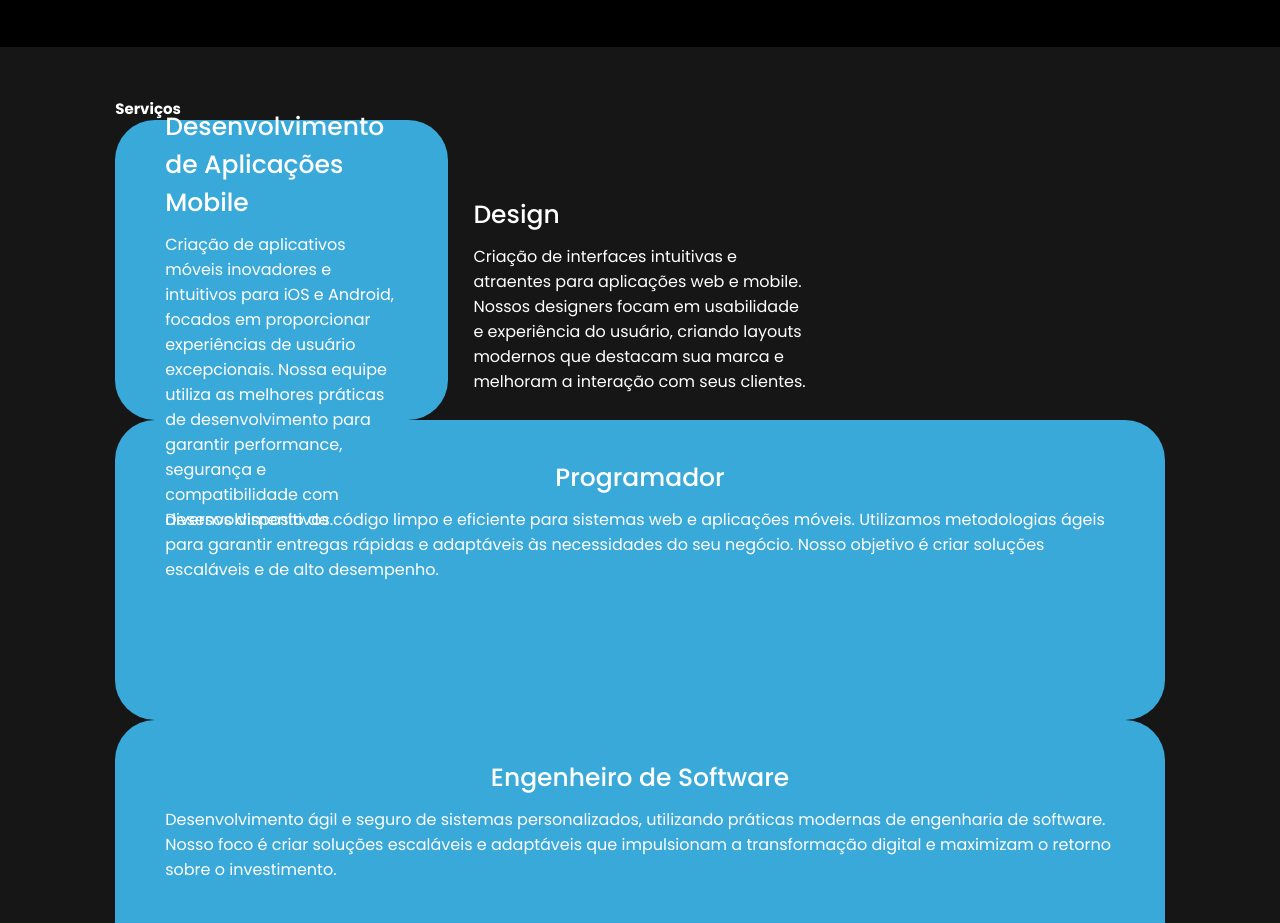
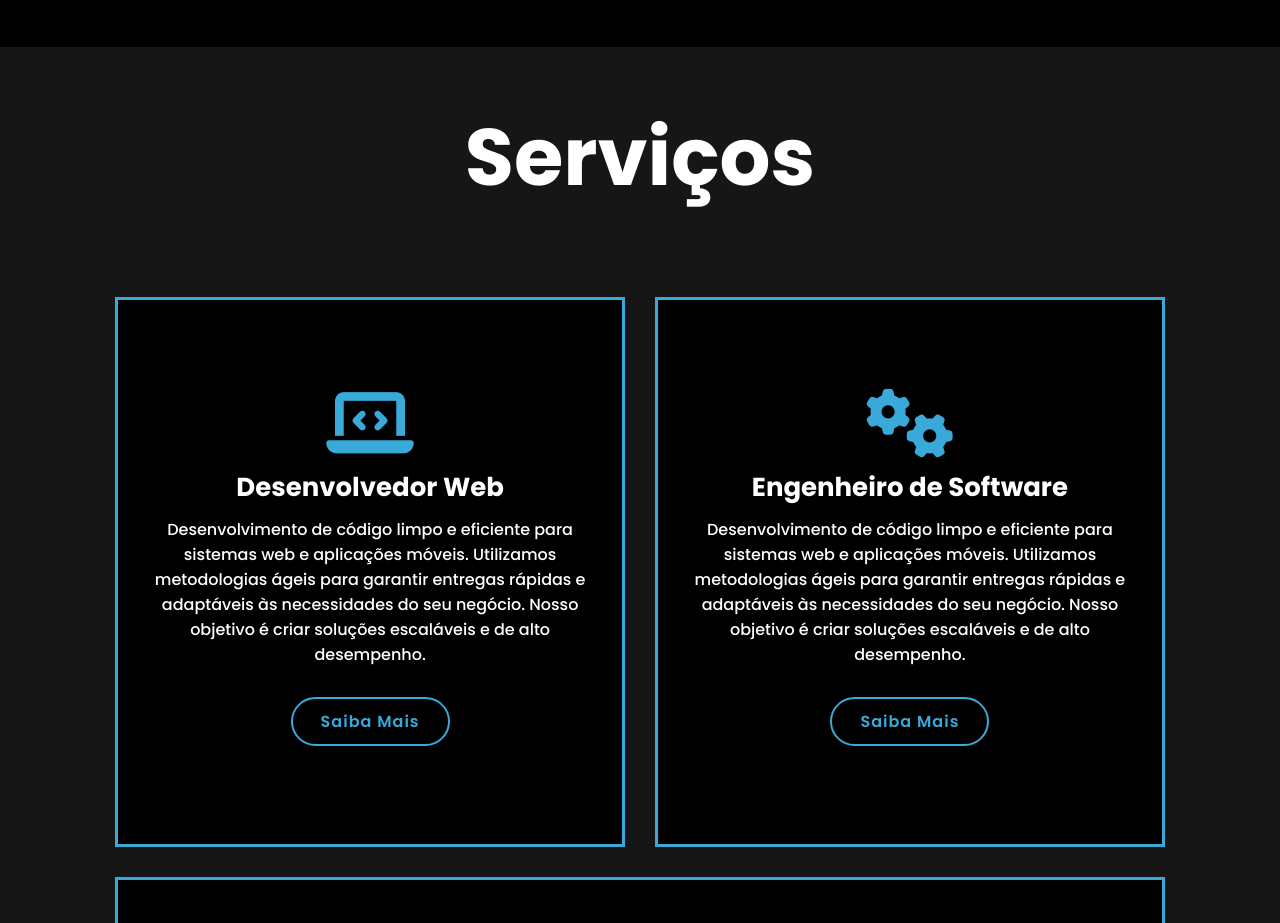
Before and after one commit to eoLellis/meu-portifolio, a plain HTML site: page index.html in a window 1280 px wide. Shown: the part 1018-1941 px from the top of the page. Drawn offline with Linux system fonts and the light colour scheme; a script that the page names is missing.

Commit message:
Inovando a Section de Serviços
Adicionei novos conceitos para esta parte e aprimorei mais ainda o CSS da página para que fique mais dinâmica.

```diff
--- /dev/null
+++ b/css/botao.css
@@ -0,0 +1,21 @@
+.btn{
+    display: inline-block;
+    padding: 1rem 2.8rem;
+    background: var(--bg-color);
+    border-radius: 4rem;
+    font-size: 1.6rem;
+    color: var(--main-color);
+    border: 2px solid var(--main-color);
+    letter-spacing: 0.1rem;
+    font-weight: 600;
+    transition: 0.3s ease-in-out;
+    cursor: pointer;
+}
+
+.btn:hover{
+    transform: scale(1.05);
+    background: var(--main-color);
+    color: var(--text-color);
+    border: 2px solid var(--main-color);
+    box-shadow: 0 0 25px var(--main-color);
+}
--- a/css/style.css
+++ b/css/style.css
@@ -383,77 +383,71 @@ span {
 
 /* Serviços */
 
+.servicos{
+    background-color: var(--second-bg-color);
+}
 
-.servicos {
-    background: var(--second-bg-color);
+.servicos h2{
+margin-bottom: 8rem;
+}
+
+.servicos-container{
+    display: flex;
+    align-items: center;
+    justify-content: center;
+    flex-wrap: wrap;
+    gap: 3rem;
+}
+
+.servicos-container .servicos-box{
+    flex: 1 1 40rem;
+    display: flex;
+    flex-direction: column;
+    align-items: center;
+    justify-content: center;
+    text-align: center;
+    background: var(--bg-color);
+    padding: 3rem 2rem 4rem;
+    height: 550px;
+    border: 3px solid var(--main-color);
+    cursor: pointer;
+    transition: 0.3s ease-in-out;
+}
+
+.servicos-container .servicos-box:hover{
+    transform: scale(1.03);
+    background-color: whitesmoke;
+    color: #000000;
+}
+
+.servicos-box i{
+    font-size: 7rem;
+    color: var(--main-color);
+    margin-bottom: 1rem;
+}
+
+.servicos-box h3{
+    font-size: 2.6rem;
+}
+
+.servicos-box p{
+    font-size: 1.6rem;
+    margin: 1rem 0 3rem;
+    font-weight: 500;
+}
+
+.servicos-box .btn{
+    background-color: transparent;
+}
+
+.servicos-box .btn:hover{
+    color: var(--main-color);
+    background-color: #000000;
 }
 
 
-.servicos-container {
-    display: grid;
-    grid-template-columns: repeat(3, 1fr);
-    align-items: center;
-    gap: 2.5rem;
-}
 
-.servicos-box {
-    background-color: var(--main-color);
-    height: 300px;
-    cursor: pointer;
-    transition: 0.4s ease;
-    border-radius: 4rem;
 
-}
-
-.servicos-box:hover {
-    background: transparent;
-    color: var(--text-color);
-    transform: scale(1.03);
-    border: 2px solid var(--main-color);
-}
-
-.servicos-box .servicos-info {
-    display: flex;
-    flex-direction: column;
-    text-align: left;
-    max-height: 200px;
-    justify-content: center;
-    align-items: center;
-    padding: 5em;
-}
-
-.servicos-info h4 {
-    font-size: 2.5em;
-    font-weight: 500;
-    margin-bottom: 1rem;
-}
-
-.servicos-info p {
-    font-size: 1.6rem;
-    font-weight: 400;
-    max-height: 100px;
-    margin: auto;
-}
-
-@media (max-width : 991px) {
-    section {
-        padding: 10rem 3% 2rem;
-    }
-
-    .servicos {
-        padding-bottom: 7rem;
-    }
-}
-
-@media (max-width : 895px) {
-    .servicos h2 {
-        margin-bottom: 3rem;
-    }
-
-    .servicos-container {
-        grid-template-columns: repeat(1, 1fr);
-    }
-}
 /* Estilos para a seção Competências */
 .competencias {
     background-color: var(--bg-color); /* Cor de fundo da seção */
@@ -462,7 +456,7 @@ span {
 
   /* Estilos para o título "Competências" */
   .competencias h2 {
-    text-align: left; /* Alinha o título à esquerda */
+    text-align: center; /* Alinha o título à esquerda */
     margin-top: 0; /* Remove o espaçamento superior padrão */
   }
 
@@ -538,3 +532,29 @@ span {
 .wrapper img{
     border-radius: 23px;
 }
+
+.heading{
+    text-align: center;
+    font-size: 8rem;
+}
+
+/* Barra Lateral */
+
+::-webkit-scrollbar{
+    width: 9px;
+}
+
+::-webkit-scrollbar-thumb{
+    background-color: var(--main-color);
+    border-radius: 9rem;
+
+}
+
+::-webkit-scrollbar-track{
+    background-color: var(--bg-color);
+    width: 50px;
+}
+
+
+
+/* Fim Barra Lateral */
--- a/index.html
+++ b/index.html
@@ -10,6 +10,7 @@
     <link rel="stylesheet" href="css/contato.css">
     <link rel="stylesheet" href="css/footer.css">
     <link rel="stylesheet" href="css/mobile-menu.css">
+    <link rel="stylesheet" href="css/botao.css">
     <link rel="stylesheet" href="https://cdnjs.cloudflare.com/ajax/libs/font-awesome/6.5.2/css/all.min.css"
         integrity="sha512-SnH5WK+bZxgPHs44uWIX+LLJAJ9/2PkPKZ5QiAj6Ta86w+fsb2TkcmfRyVX3pBnMFcV7oQPJkl9QevSCWr3W6A=="
         crossorigin="anonymous" referrerpolicy="no-referrer" />
@@ -41,7 +42,8 @@
                 <div class="typing-digitando">Eu sou <span></span></div>
             </h3>
             <p>
-                Olá sou Estudante Universitário do 5º semestre de <span>Engenharia de Software. </span>Minha vocação é no
+                Olá sou Estudante Universitário do 5º semestre de <span>Engenharia de Software. </span>Minha vocação é
+                no
                 desenvolvimento <span>Front-end</span>, com habilidades avançadas em <span>HTML, CSS e
                     JavaScript</span>.
                 Além das competências técnicas, compreendo profundamente a importância da
@@ -60,8 +62,9 @@
                 <a href="https://www.instagram.com/bolelli_/" target="_blank"><i class="fa-brands fa-instagram"></i></a>
             </div>
             <div class="botao-bolha">
-                <a href="https://drive.google.com/file/d/1d2aJmV2L9h4zULNftmg7HWvDwDJyofM-/view?usp=drive_link" target="_blank">
-                <button style="--content: 'Veja meu Currículo';" href="https://twitter.com/kamildyrek">
+                <a href="https://drive.google.com/file/d/1d2aJmV2L9h4zULNftmg7HWvDwDJyofM-/view?usp=drive_link"
+                    target="_blank">
+                    <button style="--content: 'Veja meu Currículo';" href="https://twitter.com/kamildyrek" > <!-- crédito ao criador -->
                         <div class="left"></div>
                         Veja meu Currículo!
                         <div class="right"></div>
@@ -106,14 +109,53 @@
 
 <div class="servicos-container">
     <div class="servicos-box">
+        <i class="fa-solid fa-laptop-code"></i>
+        <h3>Desenvolvedor Web</h3>
+        <p>Desenvolvimento de código limpo e eficiente para sistemas web e aplicações móveis. Utilizamos
+            metodologias ágeis para garantir entregas rápidas e adaptáveis às necessidades do seu negócio.
+            Nosso objetivo é criar soluções escaláveis e de alto desempenho.</p>
+            <a href="https://github.com/eoLellis"  target="_blank" class="btn">Saiba Mais</a>
+
+        </div>
+
+    <div class="servicos-box">
+        <i class="fa-solid fa-gears"></i>
+        <h3>Engenheiro de Software</h3>
+        <p>Desenvolvimento de código limpo e eficiente para sistemas web e aplicações móveis. Utilizamos
+            metodologias ágeis para garantir entregas rápidas e adaptáveis às necessidades do seu negócio.
+            Nosso objetivo é criar soluções escaláveis e de alto desempenho.</p>
+            <a href="https://github.com/eoLellis"  target="_blank" class="btn">Saiba Mais</a>
+
+    </div>
+
+    <div class="servicos-box">
+        <i class="fa-solid fa-crop-simple"></i>
+        <h3>Design</h3>
+        <p>Criação de interfaces intuitivas e atraentes para aplicações web e mobile. Nossos designers focam
+            em usabilidade e experiência do usuário, criando layouts modernos que destacam sua marca e
+            melhoram a interação com seus clientes.</p>
+            <a href="https://github.com/eoLellis" target="_blank" class="btn">Saiba Mais</a>
+    </div>
+</div>
+
+<!--
+        <div class="servicos-container">
+            <div class="servicos-box">
                 <div class="servicos-info">
                     <h4>Desenvolvimento de Aplicações Mobile</h4>
-                    <p>Criação de aplicativos móveis inovadores e intuitivos para iOS e Android, focados em proporcionar experiências de usuário excepcionais. Nossa equipe utiliza as melhores práticas de desenvolvimento para garantir performance, segurança e compatibilidade com diversos dispositivos.</p>
+                    <p>Criação de aplicativos móveis inovadores e intuitivos para iOS e Android, focados em proporcionar
+                        experiências de usuário excepcionais. Nossa equipe utiliza as melhores práticas de
+                        desenvolvimento para garantir performance, segurança e compatibilidade com diversos
+                        dispositivos.</p>
                 </div>
             </div>
+            <div class="servicos-box">
                 <div class="servicos-info">
                     <h4>Design</h4>
-                <p>Criação de interfaces intuitivas e atraentes para aplicações web e mobile. Nossos designers focam em usabilidade e experiência do usuário, criando layouts modernos que destacam sua marca e melhoram a interação com seus clientes.</p>
+                    <p>Criação de interfaces intuitivas e atraentes para aplicações web e mobile. Nossos designers focam
+                        em usabilidade e experiência do usuário, criando layouts modernos que destacam sua marca e
+                        melhoram a interação com seus clientes.</p>
+                </div>
             </div>
         </div>
         <div class="servicos-box">
@@ -127,14 +169,18 @@
         <div class="servicos-box">
             <div class="servicos-info">
                 <h4>Engenheiro de Software</h4>
-                    <p>Desenvolvimento ágil e seguro de sistemas personalizados, utilizando práticas modernas de engenharia de software. Nosso foco é criar soluções escaláveis e adaptáveis que impulsionam a transformação digital e maximizam o retorno sobre o investimento.</p>
+                <p>Desenvolvimento ágil e seguro de sistemas personalizados, utilizando práticas modernas de engenharia
+                    de software. Nosso foco é criar soluções escaláveis e adaptáveis que impulsionam a transformação
+                    digital e maximizam o retorno sobre o investimento.</p>
             </div>
         </div>
             <div class="servicos-box">
-                <div class="servicos-box">
                 <div class="servicos-info">
                     <h4>Desenvolvimento de Aplicações Mobile</h4>
-                        <p>Criação de aplicativos móveis inovadores e intuitivos para iOS e Android, focados em proporcionar experiências de usuário excepcionais. Nossa equipe utiliza as melhores práticas de desenvolvimento para garantir performance, segurança e compatibilidade com diversos dispositivos.</p>
+                    <p>Criação de aplicativos móveis inovadores e intuitivos para iOS e Android, focados em proporcionar
+                        experiências de usuário excepcionais. Nossa equipe utiliza as melhores práticas de
+                        desenvolvimento para garantir performance, segurança e compatibilidade com diversos
+                        dispositivos.</p>
                 </div>
             </div>
             <div class="servicos-box">
@@ -146,7 +192,7 @@
 
                 </div>
             </div>
-        </div>
+        </div> -->
     </section>
 
     <section class="competencias" id="competencias">
@@ -199,12 +245,6 @@
                 </div>
                 <div class="bar">
                     <div class="info">
-                        <img src="img/slide.png" alt="">
-                        <span>PowerPoint</span>
-                    </div>
-                </div>
-                <div class="bar">
-                    <div class="info">
                         <img src="img/js.jpg" alt="">
                         <span>JavaScript</span>
                     </div>
@@ -214,6 +254,11 @@
                         <img src="img/java.png" alt="">
                         <span>Java</span>
                     </div>
+                </div>
+                <div class="bar">
+                    <div class="info">
+                        <img src="img/excel.png" alt="">
+                        <span>Excel</span>
                     </div>
             </div>
         </div>
```
Also changed, not shown: img/excel.png (added). Lines whose indentation alone changed are shown as unchanged.
